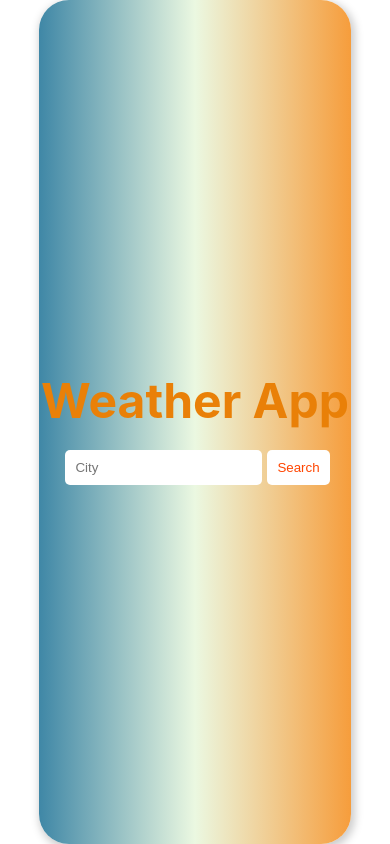
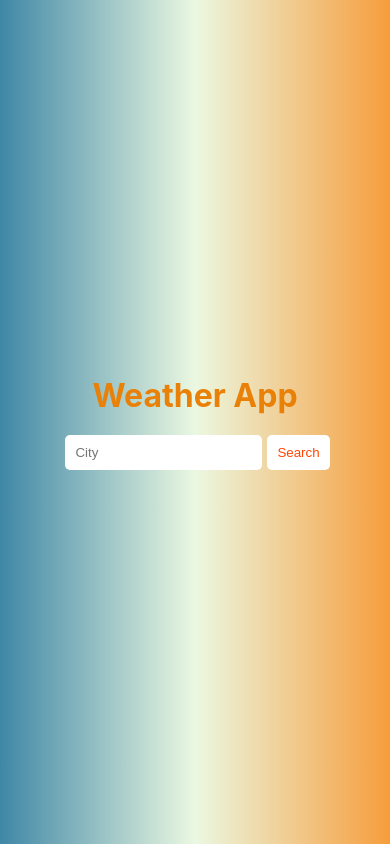
Before and after one commit to KhanhChiTran/weather-app, a React (Create React App) app: page / in a window 390 px wide. Built offline with nearby package versions, Linux system fonts and the light colour scheme.

Commit message:
adjust mobile ver

```diff
--- a/src/App.css
+++ b/src/App.css
@@ -4,7 +4,7 @@
   justify-content: center;
   align-items: center;
 
-  height: 100vh;
+  min-height: 100vh;
   max-width: 700px;
 
   margin: 0 auto;
@@ -119,13 +119,18 @@ img {
 }
 @media (max-width: 650px) {
   .App {
-    width: 80%;
+    width: 100%;
+    min-height: 100vh;
+    border-radius: unset;
+  }
+  h1 {
+    font-size: 2rem;
   }
   .info {
     display: block;
   }
   .info div {
-    padding: 2px;
+    padding: 1px;
   }
   @keyframes App-logo-spin {
     from {
```
